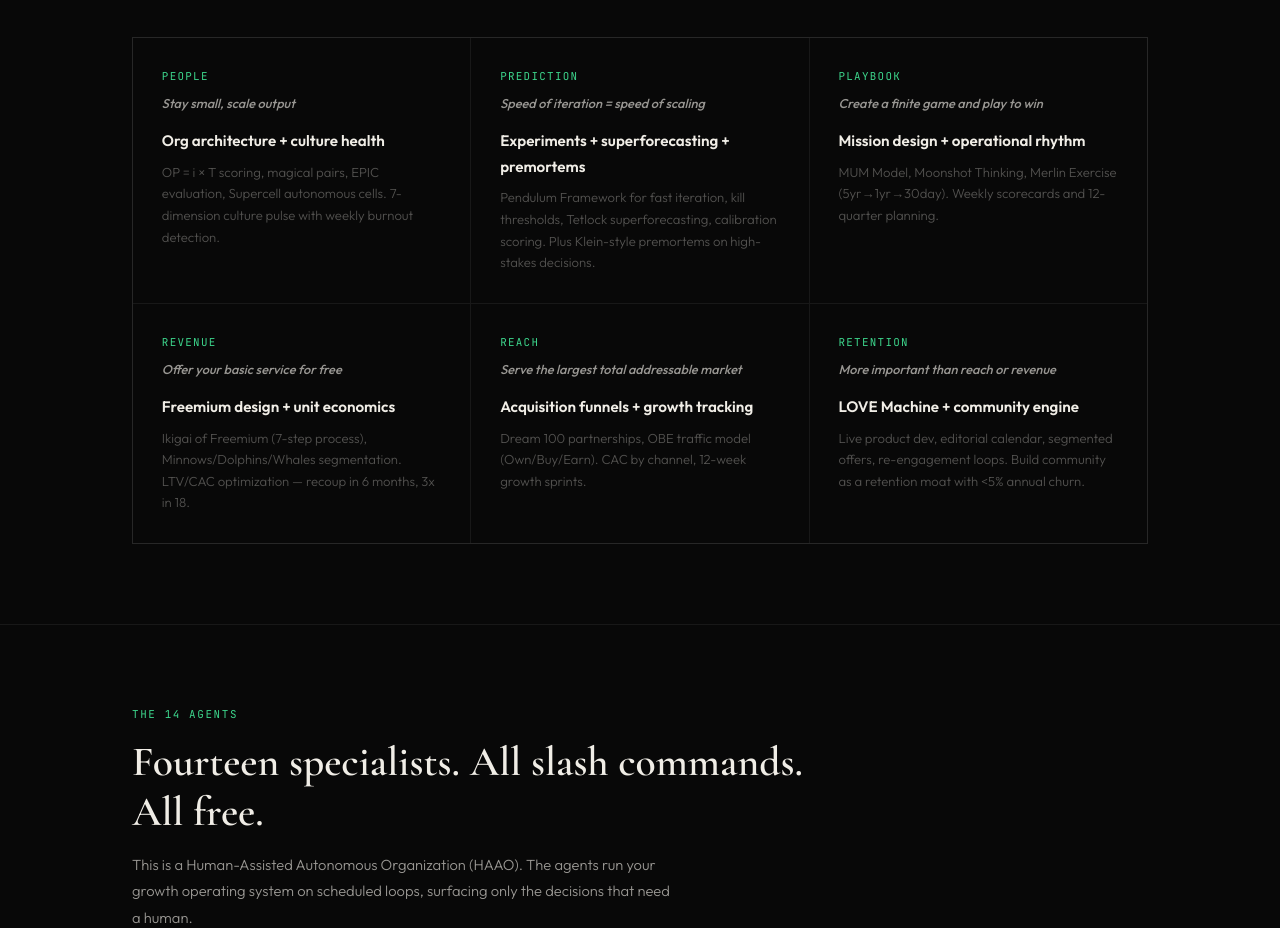
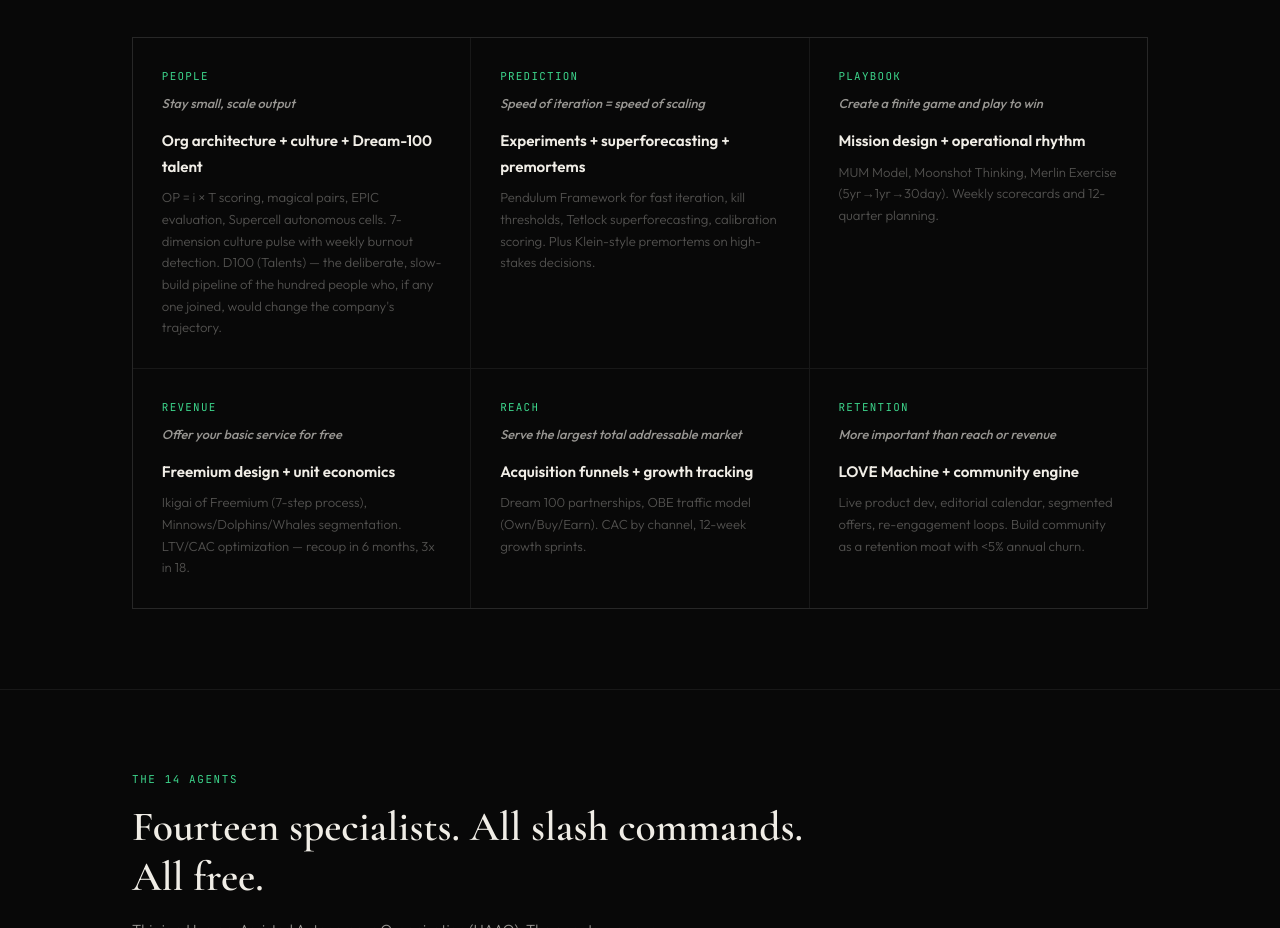
Before and after one commit to Kalibrio/atomic-scaling-os, a plain HTML site: page docs/index.html in a window 1280 px wide. Shown: the part 2849-3777 px from the top of the page. Drawn offline with nearby package versions, Linux system fonts and the light colour scheme.

Commit message:
docs(people): mention D100 (Talents) in People pillar description
Updates the People p3r-card on os.atomicscaling.com (heading + body)
and the 3P3R Method® Key Frameworks column in README.md to surface
the new Dream-100 talent pipeline alongside org architecture and
culture health.

Co-Authored-By: Claude Opus 4.7 (1M context) <noreply@anthropic.com>

```diff
--- a/docs/index.html
+++ b/docs/index.html
@@ -327,7 +327,7 @@
     <p class="section-sub">Every scaling decision maps to one of six pillars — three for organizational capability, three for growth. Each pillar has two specialist agents running on scheduled loops.</p>
     <div class="quote-block">"The companies that scale the fastest aren't the ones that hire the most. They're the ones that empower the fewest people to do the most."<span class="quote-attr">— Ludovic Bodin, Atomic Scaling</span></div>
     <div class="p3r-grid">
-      <div class="p3r-card"><div class="p3r-pillar">People</div><div class="p3r-principle">Stay small, scale output</div><h3>Org architecture + culture health</h3><p>OP = i × T scoring, magical pairs, EPIC evaluation, Supercell autonomous cells. 7-dimension culture pulse with weekly burnout detection.</p></div>
+      <div class="p3r-card"><div class="p3r-pillar">People</div><div class="p3r-principle">Stay small, scale output</div><h3>Org architecture + culture + Dream-100 talent</h3><p>OP = i × T scoring, magical pairs, EPIC evaluation, Supercell autonomous cells. 7-dimension culture pulse with weekly burnout detection. D100 (Talents) — the deliberate, slow-build pipeline of the hundred people who, if any one joined, would change the company's trajectory.</p></div>
       <div class="p3r-card"><div class="p3r-pillar">Prediction</div><div class="p3r-principle">Speed of iteration = speed of scaling</div><h3>Experiments + superforecasting + premortems</h3><p>Pendulum Framework for fast iteration, kill thresholds, Tetlock superforecasting, calibration scoring. Plus Klein-style premortems on high-stakes decisions.</p></div>
       <div class="p3r-card"><div class="p3r-pillar">Playbook</div><div class="p3r-principle">Create a finite game and play to win</div><h3>Mission design + operational rhythm</h3><p>MUM Model, Moonshot Thinking, Merlin Exercise (5yr→1yr→30day). Weekly scorecards and 12-quarter planning.</p></div>
       <div class="p3r-card"><div class="p3r-pillar">Revenue</div><div class="p3r-principle">Offer your basic service for free</div><h3>Freemium design + unit economics</h3><p>Ikigai of Freemium (7-step process), Minnows/Dolphins/Whales segmentation. LTV/CAC optimization — recoup in 6 months, 3x in 18.</p></div>
```
Also changed, not shown: 1 other file.
